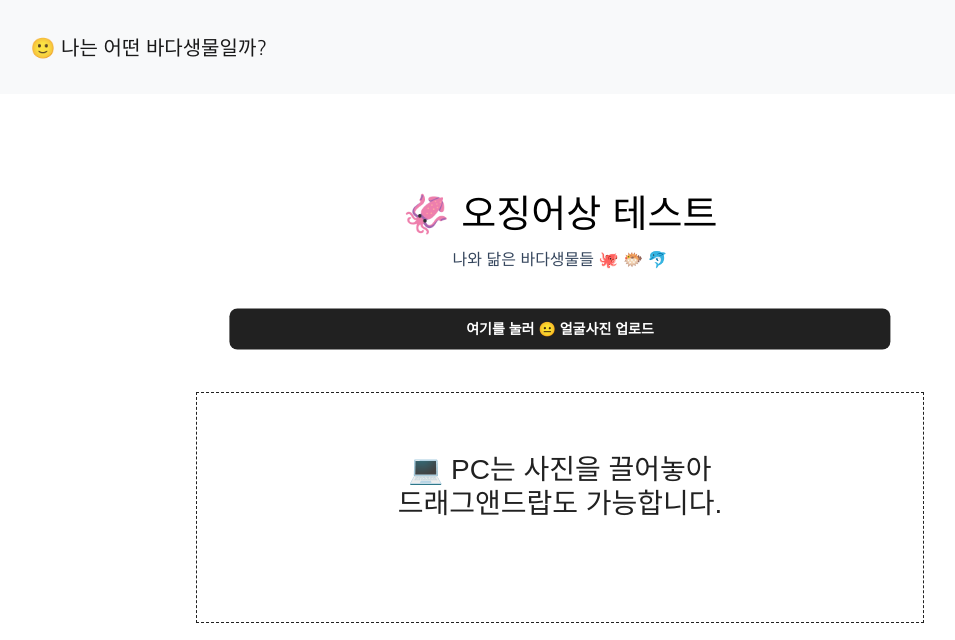
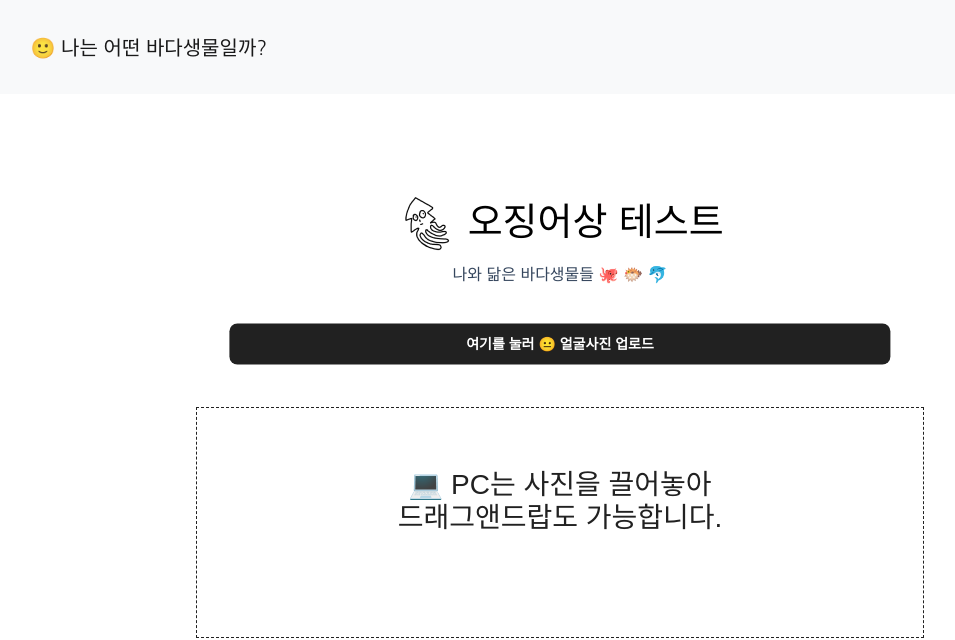
Before and after one commit to keesung/seacreature, a plain HTML site: page index.html in a window 1280 px wide. Shown: the top 640 px of the page, without its empty margins (80-1035 px from the left). Drawn offline with nearby package versions, Linux system fonts and the light colour scheme.

Commit message:
changing squid img

```diff
--- a/index.html
+++ b/index.html
@@ -44,7 +44,7 @@
             </div>
         </nav>
         <section class="section">
-            <h1 class="first-title">🦑 오징어상 테스트</h1>
+            <h1 class="first-title"><img src ="./img/squid_60.png" width="60"> 오징어상 테스트</h1>
             <h2 class="subtitle">나와 닮은 바다생물들 🐙 🐡 🐬</h2>
         </section>
 
@@ -278,14 +278,15 @@
             </p>
         </div>
     </footer>
-</body>
+    </body>
 
 
-    <!-- Copyright (c) 2021 by Aaron Vanston (https://codepen.io/aaronvanston/pen/yNYOXR)
+<!-- Copyright (c) 2021 by Aaron Vanston (https://codepen.io/aaronvanston/pen/yNYOXR)
 
 Permission is hereby granted, free of charge, to any person obtaining a copy of this software and associated documentation files (the "Software"), to deal in the Software without restriction, including without limitation the rights to use, copy, modify, merge, publish, distribute, sublicense, and/or sell copies of the Software, and to permit persons to whom the Software is furnished to do so, subject to the following conditions:
 
 The above copyright notice and this permission notice shall be included in all copies or substantial portions of the Software.
 
 THE SOFTWARE IS PROVIDED "AS IS", WITHOUT WARRANTY OF ANY KIND, EXPRESS OR IMPLIED, INCLUDING BUT NOT LIMITED TO THE WARRANTIES OF MERCHANTABILITY, FITNESS FOR A PARTICULAR PURPOSE AND NONINFRINGEMENT. IN NO EVENT SHALL THE AUTHORS OR COPYRIGHT HOLDERS BE LIABLE FOR ANY CLAIM, DAMAGES OR OTHER LIABILITY, WHETHER IN AN ACTION OF CONTRACT, TORT OR OTHERWISE, ARISING FROM, OUT OF OR IN CONNECTION WITH THE SOFTWARE OR THE USE OR OTHER DEALINGS IN THE SOFTWARE. -->
+
 </html>
```
Also changed, not shown: img/squid_150.png (deleted), img/squid_60.png (added), img/squid_k_150.png.
